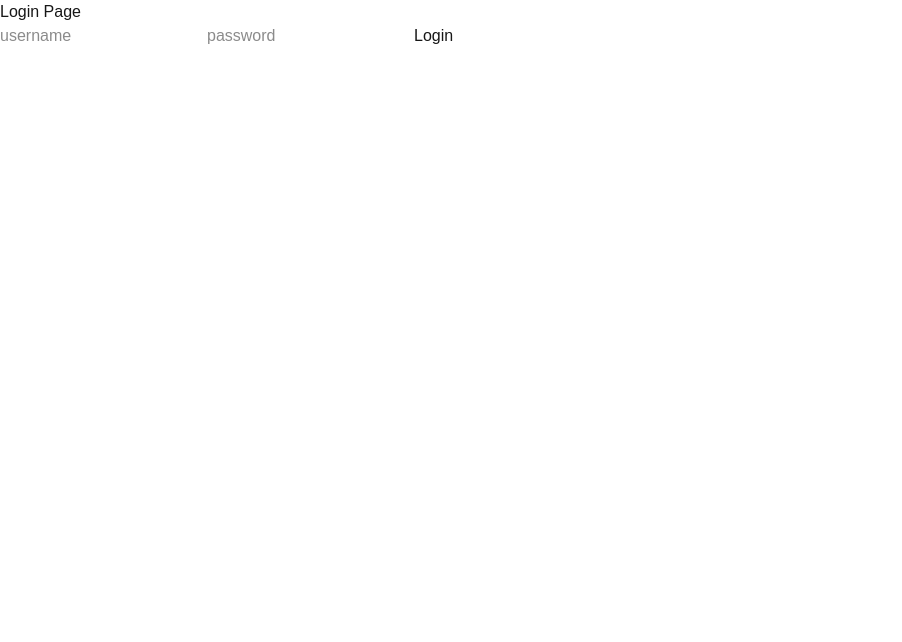
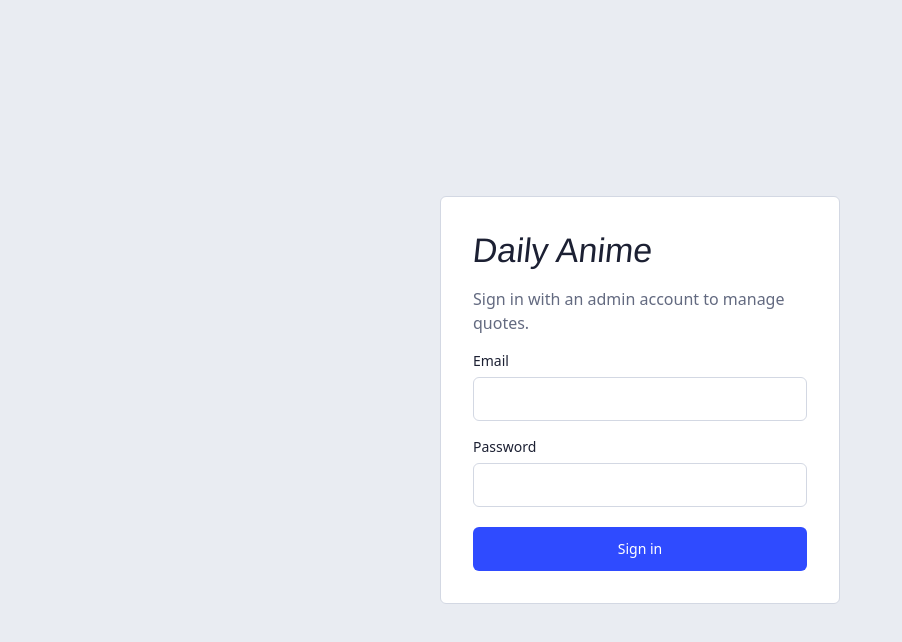
Before and after one commit to RichardJeanBaptiste/dailyanime_dashboard, a Next.js app: page / in a window 1280 px wide. Shown: the top 642 px of the page, without its empty margins (0-902 px from the left). Built offline with nearby package versions, Linux system fonts and the light colour scheme; no server answers.

Commit message:
added QuoteContext/React-Query

```diff
--- a/app/components/BulkImporter.tsx
+++ b/app/components/BulkImporter.tsx
@@ -0,0 +1,14 @@
+"use client"
+
+import { useQuoteContext } from "./QuoteContext"
+
+export default function BulkImporter() {
+
+    const { charSet } = useQuoteContext();
+
+    return (
+        <div>
+            <p onClick={() => console.log(charSet)}>Test</p>
+        </div>
+    )
+}
--- /dev/null
+++ b/app/components/QuoteContext.tsx
@@ -0,0 +1,98 @@
+import { useQueryClient, useQueries, QueryClient, QueryClientProvider } from "@tanstack/react-query";
+import { createContext, ReactNode, useContext } from "react";
+import { supabase } from "../utils";
+
+
+interface QuoteProps {
+    quotesQuery: any;
+    charQuery: any;
+    charSet: any;
+    saveNewQueries: any;
+}
+
+interface QuoteProviderProps {
+    children: ReactNode
+}
+
+
+const queryClient = new QueryClient();
+
+const QuoteContext = createContext<QuoteProps | null >(null);
+
+export const QuoteProvider = ({ children }: QuoteProviderProps) => {
+
+    return (
+        <QueryClientProvider client={queryClient}>
+            <QP>{children}</QP>
+        </QueryClientProvider>
+    )
+
+}
+
+const QP = ({ children }: QuoteProviderProps) => {
+
+    const queryClient = useQueryClient();
+
+    const getQuotes = async () => {
+
+        const {data, error} = await supabase.rpc('get_quotes_json');
+
+        if (error) throw error;
+
+        return data;
+    }
+
+    const getChars = async () => {
+
+        const { data, error } = await supabase.rpc('get_character_names');
+
+        if (error) throw error;
+
+        return data;
+    }
+
+    const results = useQueries({
+        queries: [
+            {
+                queryKey: ["quotes"],
+                queryFn: getQuotes
+            },
+            {
+                queryKey: ["characters"],
+                queryFn: getChars
+            }
+        ]
+    });
+
+    const [quotesQuery, charQuery] = results;
+
+    const saveNewQueries = async () => {
+        return;
+    }
+
+    let charSet;
+
+    if(charQuery) {
+        charSet = new Set(charQuery.data);
+    }
+
+    return (
+        <QuoteContext.Provider value={{ quotesQuery, charQuery, charSet, saveNewQueries}}>
+            {children}
+        </QuoteContext.Provider>
+    )
+
+}
+
+export function useQuoteContext(): QuoteProps {
+    const context = useContext(QuoteContext);
+
+    if (context === null) {
+
+        throw new Error(
+            "useQuoteContext must be used within QuoteProvider" + "\n\n" +Error.toString()
+        );
+    }
+
+    return context;
+}
--- a/app/dashboard/page.tsx
+++ b/app/dashboard/page.tsx
@@ -3,6 +3,8 @@
 import { useEffect, useState } from "react";
 import { useRouter } from "next/navigation";
 import { supabase } from "@/app/utils";
+import BulkImporter from "../components/BulkImporter";
+import { QuoteProvider } from "../components/QuoteContext";
 // import { useCharacters } from "./lib";
 //import BulkQuoteImporter from "./BulkQuoteImporter";
 // import QuoteEditor from "./QuoteEditor";
@@ -28,6 +30,7 @@ function Workspace({ session }: {session: any}) {
 }
 
   return (
+    <QuoteProvider>
       <div className="min-h-screen bg-[#e9ecf2] font-['Zen_Kaku_Gothic_New',system-ui,sans-serif] text-[15px] leading-normal text-[#1c2033]">
         <div className="mx-auto max-w-7xl px-6 pb-12">
           <header className="flex flex-wrap items-center gap-x-8 gap-y-2 py-5">
@@ -72,14 +75,17 @@ function Workspace({ session }: {session: any}) {
           </header>
 
           <main>
-          {tab === "add" && <p>Bulk Importer</p>}
+            {tab === "add" && <BulkImporter/>}
             {/* {tab === "quotes" && <QuoteEditor characters={characters} />} */}
             {/* {tab === "characters" && <CharacterEditor characters={characters} reload={reload} />} */}
           </main>
         </div>
       </div>
+    </QuoteProvider>
   );
 }
+
+{/**Quote Editor / Character Editor */}
 
 export default function Dashboard() {
 
@@ -88,9 +94,9 @@ export default function Dashboard() {
     const [session, setSession] = useState<any | undefined>(undefined);
 
     useEffect(() => {
-        supabase.auth.getSession().then(({ data }) => setSession(data.session));
+        supabase.auth.getSession().then(({ data }: {data : any}) => setSession(data.session));
 
-        const { data } = supabase.auth.onAuthStateChange((_e, s) => setSession(s));
+        const { data } = supabase.auth.onAuthStateChange((_e: any, s : any) => setSession(s));
 
         return () => data.subscription.unsubscribe();
     }, []);
@@ -108,9 +114,5 @@ export default function Dashboard() {
         return null;
     }
 
-    // if(!session) {
-    //     router.push("/")
-    // }
-
   return <Workspace session={session} />;
 }
--- a/app/layout.tsx
+++ b/app/layout.tsx
@@ -23,7 +23,9 @@ export default function RootLayout({ children }: LayoutProps<"/">) {
       lang="en"
       className={`${geistSans.variable} ${geistMono.variable} h-full antialiased`}
     >
-      <body className="min-h-full flex flex-col">{children}</body>
+        <body className="min-h-full flex flex-col">
+            {children}
+        </body>
     </html>
   );
 }
--- a/app/page.tsx
+++ b/app/page.tsx
@@ -3,15 +3,19 @@
 import { useState, useEffect } from 'react';
 import { useRouter } from "next/navigation";
 import { supabase } from './utils';
+import { useQuery, QueryClient, QueryClientProvider } from '@tanstack/react-query';
+import { QuoteProvider } from './components/QuoteContext';
+
+
+const queryClient = new QueryClient();
 
 export default function Home() {
-
 
   const router = useRouter();
 
   useEffect(() => {
 
-    const { data } = supabase.auth.onAuthStateChange((event, session) => {
+    const { data } = supabase.auth.onAuthStateChange((event: any, session: any) => {
       console.log(event, session);
 
       if( event === 'SIGNED_IN') {
@@ -54,11 +58,62 @@ export default function Home() {
 
 
   return (
-    <div className="">
-        <h3 className='login_text'>Login Page</h3>
-        <input type="text" placeholder="username" onChange={handleEmail}/>
-        <input type="text" placeholder="password" onChange={handlePassword}/>
-        <button onClick={handleLogin}>Login</button>
-    </div>
+
+        <QueryClientProvider client={queryClient}>
+          <QuoteProvider>
+
+            <div className="flex min-h-screen items-center justify-center bg-[#e9ecf2] px-4 font-['Zen_Kaku_Gothic_New',system-ui,sans-serif] text-[#1c2033]">
+              <form
+                onSubmit={(e) => { e.preventDefault(); handleLogin(); }}
+                className="flex w-full max-w-[400px] flex-col gap-4 rounded-md border border-[#d3d8e3] bg-white p-8"
+              >
+                <h3 className="-skew-x-6 font-['Dela_Gothic_One',sans-serif] text-[34px] leading-tight">
+                  Daily Anime
+                </h3>
+                <p className="text-[#636a80]">Sign in with an admin account to manage quotes.</p>
+
+                <label className="flex flex-col gap-1.5 text-sm font-medium">
+                  Email
+                  <input
+                    type="email"
+                    autoComplete="email"
+                    required
+                    onChange={handleEmail}
+                    className="h-11 rounded-md border border-[#d3d8e3] px-3 text-[15px] font-normal outline-none focus:border-[#2f4bff] focus:ring-2 focus:ring-[#2f4bff]/20"
+                  />
+                </label>
+
+                <label className="flex flex-col gap-1.5 text-sm font-medium">
+                  Password
+                  <input
+                    type="password"
+                    autoComplete="current-password"
+                    required
+                    onChange={handlePassword}
+                    className="h-11 rounded-md border border-[#d3d8e3] px-3 text-[15px] font-normal outline-none focus:border-[#2f4bff] focus:ring-2 focus:ring-[#2f4bff]/20"
+                  />
+                </label>
+
+                <button
+                  type="submit"
+                  className="mt-1 h-11 cursor-pointer rounded-md bg-[#2f4bff] text-sm font-medium text-white hover:bg-[#1f35c9] focus-visible:outline-2 focus-visible:outline-offset-2 focus-visible:outline-[#2f4bff]"
+                >
+                  Sign in
+                </button>
+              </form>
+            </div>
+          </QuoteProvider>
+        </QueryClientProvider>
   );
 }
+
+/**
+ *  <div className="">
+      <h3 className='login_text'>Login Page</h3>
+      <input type="text" placeholder="username" onChange={handleEmail}/>
+      <input type="text" placeholder="password" onChange={handlePassword}/>
+      <button onClick={handleLogin}>Login</button>
+    </div>
+ *
+ *
+ */
--- a/package.json
+++ b/package.json
@@ -10,6 +10,7 @@
   },
   "dependencies": {
     "@supabase/supabase-js": "^2.117.3",
+    "@tanstack/react-query": "^5.104.2",
     "next": "16.4.0",
     "react": "19.3.0",
     "react-dom": "19.3.0"
```
Also changed, not shown: 1 other file (tests, documents, lock files or other folders). Lines whose indentation alone changed are shown as unchanged.
